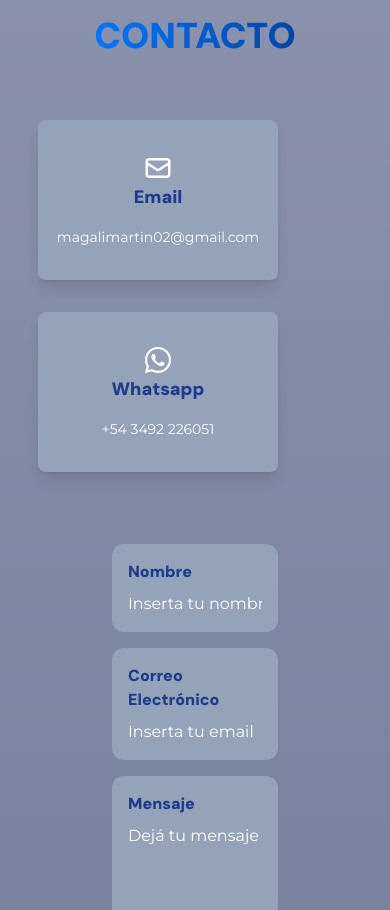
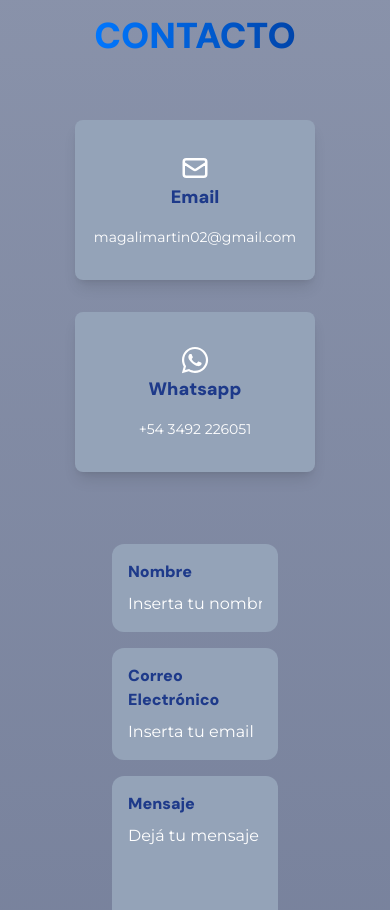
Before and after one commit to MaguiMartiin/Portfolio, a React (Vite) app: page / in a window 390 px wide. Shown: the part 4500-5410 px from the top of the page. Built offline with nearby package versions, Linux system fonts and the light colour scheme; no server answers; what tailwindcss-animated would draw is missing.

Commit message:
responsive

```diff
--- a/src/views/Contact/Contact.tsx
+++ b/src/views/Contact/Contact.tsx
@@ -55,7 +55,7 @@ return (
       </div>
 
       <div className='flex mt-[4rem] max-[450px]:flex-col'>
-        <div className='flex-col flex w-full justify-center items-end mr-[6rem] mb-[4.5rem]'>
+        <div className='flex-col flex w-full justify-center items-end mr-[6rem] mb-[4.5rem] max-[450px]:items-center'>
           <div className='flex flex-col w-[15rem] h-[10rem] rounded-lg shadow-lg text-center justify-center  bg-slate-400 text-white mb-[2rem]'>
             <div className='flex justify-center'>
               <HiOutlineMail className='text-3xl' />
```
